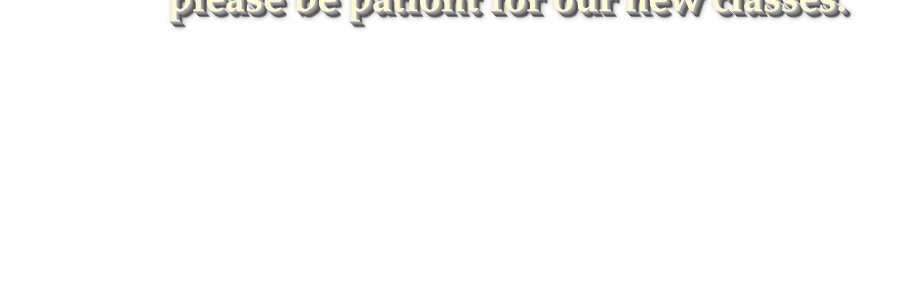
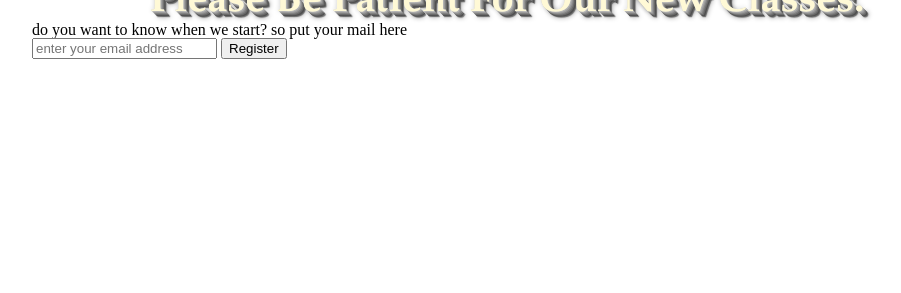
Before and after one commit to 1schools/1schools.github.io, a PHP site: page / in a window 1280 px wide. Shown: the part 507-800 px from the top of the page, without its empty margins (133-1034 px from the left). Run offline with PHP 8.4, Linux system fonts and the light colour scheme.

Commit message:
add a input and make a text capitalized

```diff
--- a/index.html
+++ b/index.html
@@ -16,7 +16,12 @@
         <source src="video/movie.mp4" type="video/mp4" />
     </video>
     </div>
-    <h3>please be pationt for our new classes.</h3>
+    <h3>please be patient for our new classes.</h3>
+    <p>do you want to know when we start? so put your mail here</p>
+    <form>
+    <input type="text" name="email" placeholder="enter your email address" />
+    <input type="submit" name="submit" value="Register" />
+    </form>
 </section>
 </body>
 </html>
--- a/style.css
+++ b/style.css
@@ -38,6 +38,7 @@
 section.container h3{
 	font-family: Garamond, serif;
 	line-height: 1em;
+	text-transform:capitalize;
 	color: #fff9d6;
 	font-weight:bold;
 	font-size: 40px;
```
